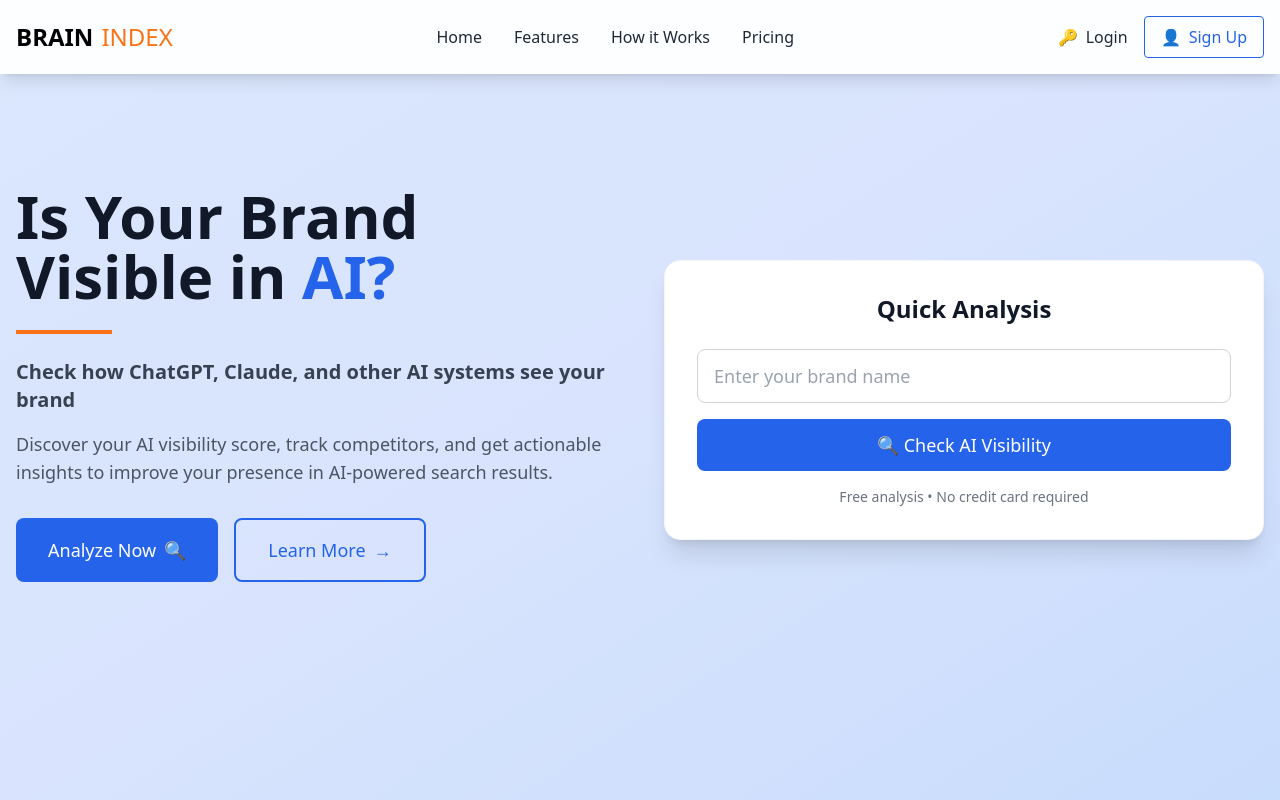
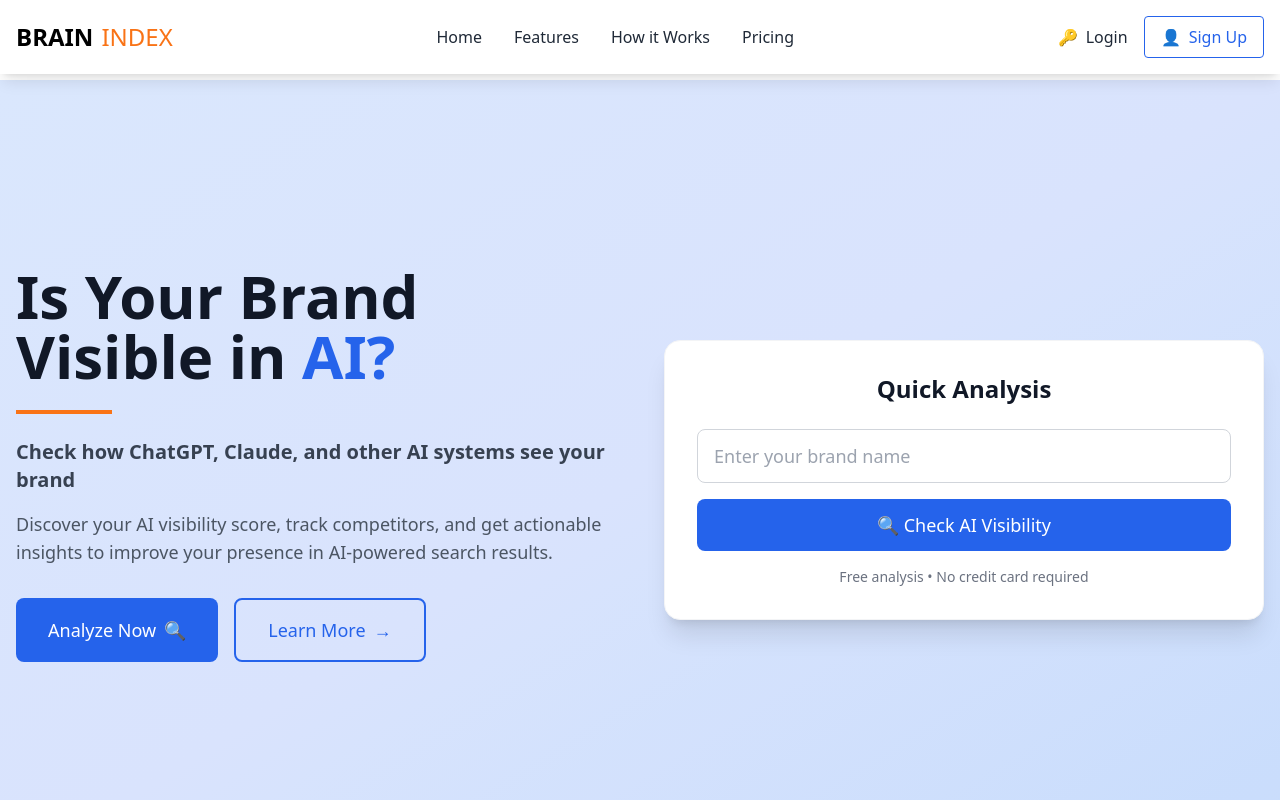
Before and after one commit to guannko/brain-static, a Next.js app: page / in a window 1280 px wide. Shown: the top 800 px of the page. Built offline with nearby package versions, Linux system fonts and the light colour scheme.

Commit message:
🔧 LAYOUT: Update SEO metadata for Brain Index GEO focus + add Inter font

```diff
--- a/app/layout.tsx
+++ b/app/layout.tsx
@@ -3,18 +3,24 @@ import Navigation from '../components/Navigation'
 import './globals.css'
 
 export const metadata: Metadata = {
-  title: 'Brain Index GEO - Автоматизация бизнеса от €100',
-  description: 'Автоматизация вашего бизнеса за 5 минут. Вставьте ссылку → получите анализ → запустите автоматизацию. Базовый пакет €100 включает одну страну.',
-  keywords: 'автоматизация бизнеса, анализ сайта, интеграция систем, CRM подключение, бизнес процессы',
+  title: 'Brain Index - AI Visibility Analytics Platform | GEO для бизнеса',
+  description: 'Проверьте как ChatGPT, Claude и другие AI системы видят ваш бренд. Получите анализ AI видимости, отслеживайте конкурентов и улучшите присутствие в AI-поиске.',
+  keywords: 'AI visibility, GEO, generative engine optimization, ChatGPT visibility, Claude AI, brand visibility, AI search optimization, brain index',
   openGraph: {
-    title: 'Brain Index GEO - Автоматизация бизнеса от €100',
-    description: 'Простая автоматизация для любого бизнеса. Анализ → Настройка → Запуск в продакшн.',
+    title: 'Brain Index - AI Visibility Analytics Platform',
+    description: 'Discover how AI systems like ChatGPT see your brand. Get actionable insights to improve your AI visibility.',
     type: 'website',
-    locale: 'ru_RU',
+    locale: 'en_US',
   },
   robots: {
     index: true,
     follow: true,
+  },
+  alternates: {
+    languages: {
+      'en': '/en',
+      'ru': '/ru',
+    },
   },
 }
 
@@ -24,10 +30,13 @@ export default function RootLayout({
   children: React.ReactNode
 }) {
   return (
-    <html lang="ru">
-      <body>
+    <html lang="en">
+      <head>
+        <link href="https://fonts.googleapis.com/css2?family=Inter:wght@400;700;900&display=swap" rel="stylesheet" />
+      </head>
+      <body className="font-sans">
         <Navigation />
-        <main>{children}</main>
+        <main className="pt-20">{children}</main>
       </body>
     </html>
   )
```
